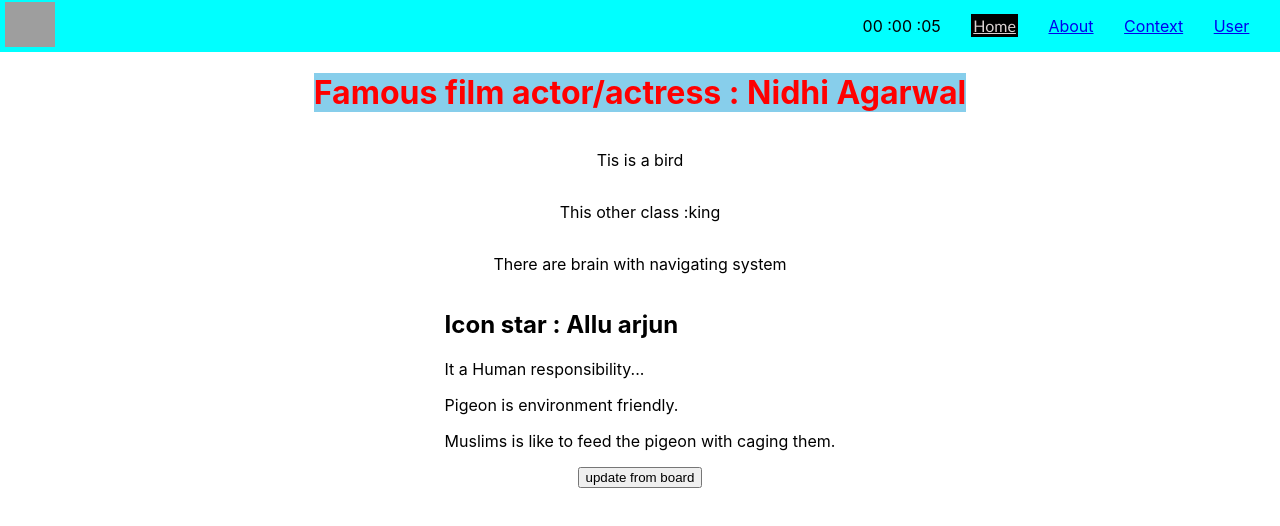
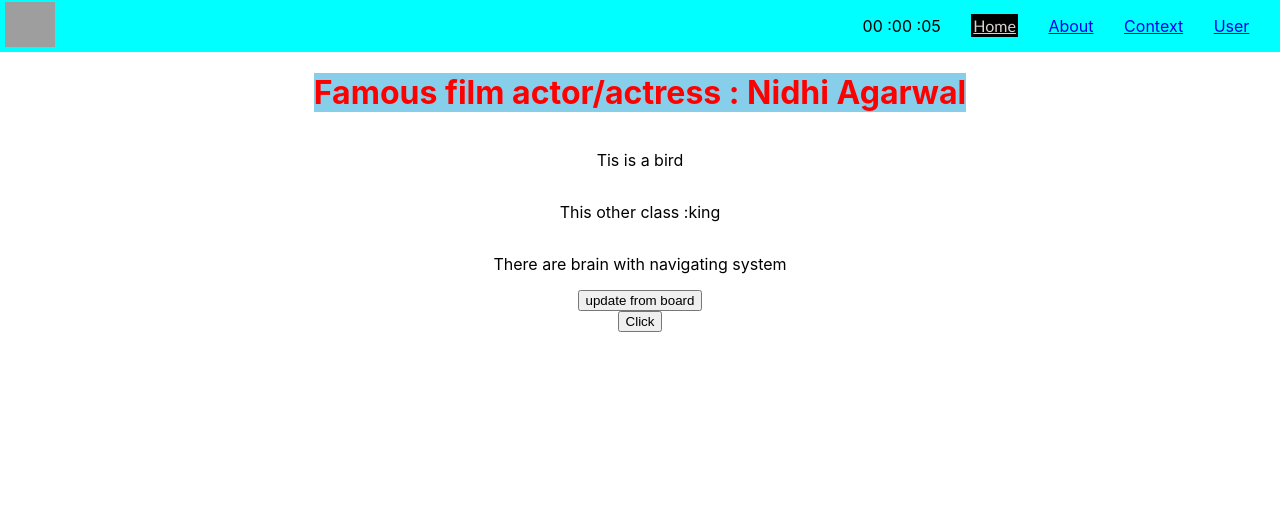
Before and after one commit to Aravind-ibhubs/React-Preactice-2023, a React (Create React App) app: page / in a window 1280 px wide. Shown: the top 526 px of the page. Built offline with nearby package versions, Linux system fonts and the light colour scheme; grey boxes are pictures that could not be loaded.

Commit message:
change - 14-11-23

```diff
--- a/src/Home/Home.js
+++ b/src/Home/Home.js
@@ -11,6 +11,7 @@
             username3: "Allu arjun",
             username4: "Second family",
             bgColors: "skyblue",
+            display : false,
             bgState: false
         };
     }
@@ -25,8 +26,13 @@
 
     componentDidMount() {
         setInterval(() => {
-            this.setState({bgColors : this.state.bgState ? "yellow" : "skyblue", bgState: !this.state.bgState});
+            this.setState({bgColors : this.state.bgState ? "yellow" : "skyblue",
+            bgState: !this.state.bgState});
         }, 3000);
+    }
+
+    changeDisplay = () => {
+        this.setState({display : !this.state.display});
     }
 
     /*
@@ -45,19 +51,24 @@
             color: 'Red'
         };
 
+        const mpara = {
+            display : this.state.display ? "inline" : "none"
+        }
+
         return (
             <div className="body-container">
                 <h1 style={tParagragh}>Famous film actor/actress :  {this.state.username1} </h1>
                 <p>Tis is a bird</p>
                 <p>This other class :{this.state.username4}</p>
                 <p>There are brain with navigating system</p>
-                <div>
+                <div style={mpara}>
                     <h2>{this.state.username2} : {this.state.username3}</h2>
                     <p>It a Human responsibility...</p>
                     <p>Pigeon is environment friendly.</p>
                     <p>Muslims is like to feed the pigeon with caging them.</p>
                 </div>
                 <button onClick={this.changeName}>update from board</button>
+                <button onClick={this.changeDisplay}>Click</button>
             </div>
         )
     }
```
